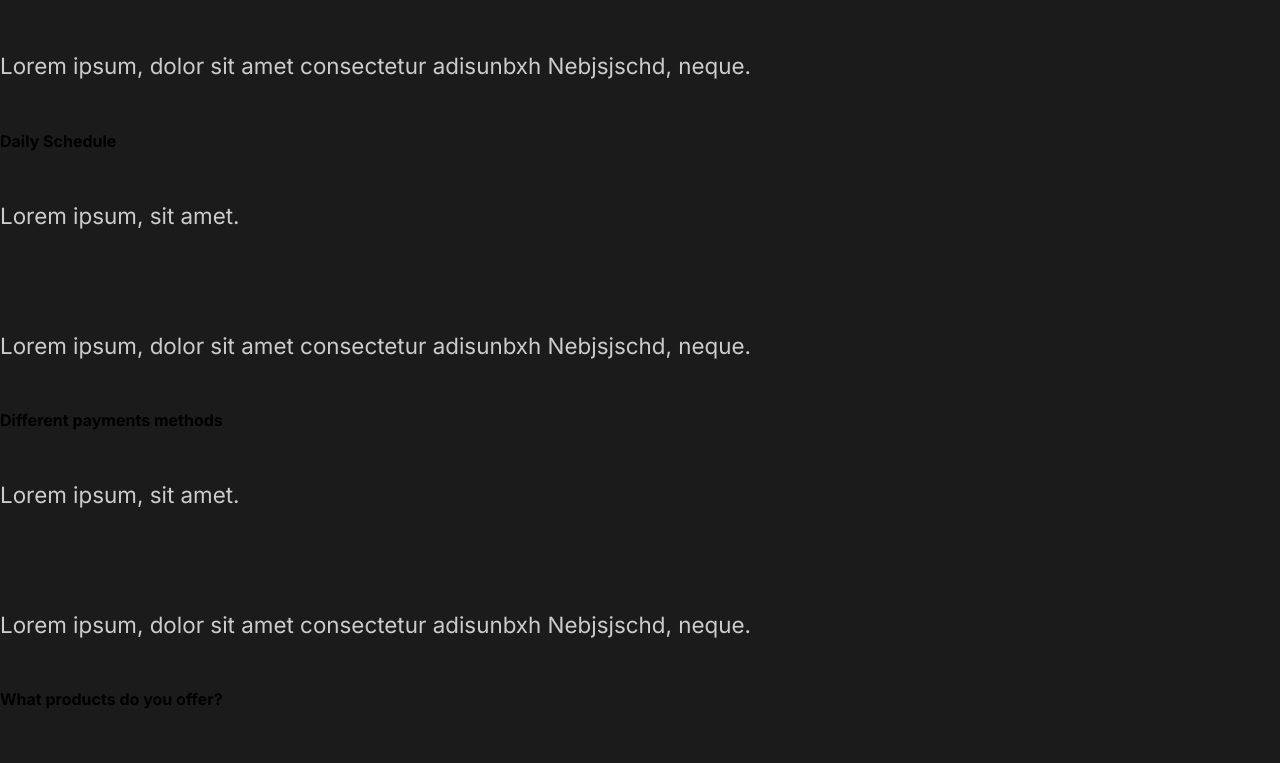
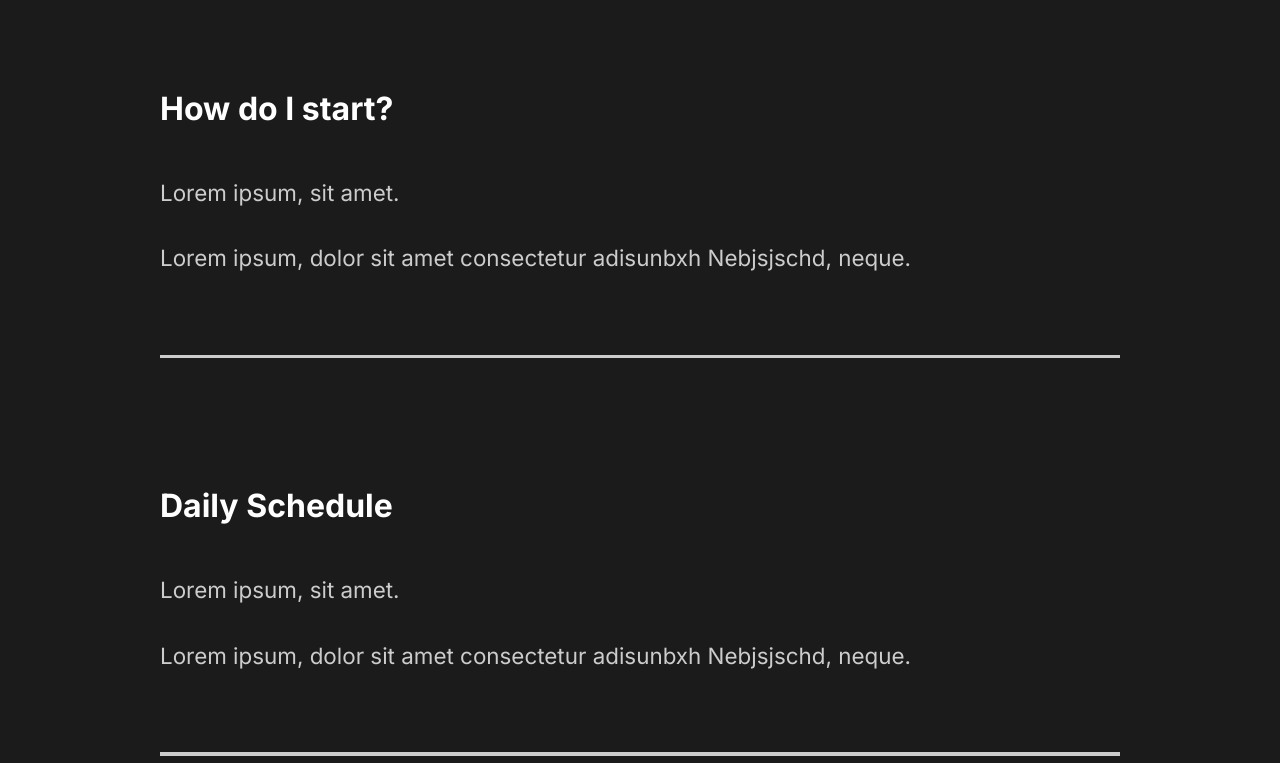
Before and after one commit to adyashapadhy/capture-portfolio, a React (Create React App) app: page / in a window 1280 px wide. Shown: the part 2296-3059 px from the top of the page. Built offline with nearby package versions, Linux system fonts and the light colour scheme.

Commit message:
Styling faq section

```diff
--- a/src/components/FaqSection.js
+++ b/src/components/FaqSection.js
@@ -1,9 +1,10 @@
-
+import styled from 'styled-components';
+import {About} from '../Styles'
 
 const FaqSection = () => {
     return(
-        <div className="faq">
-            <div className="faq">
+        <Faq>
+
                 <h2>Any Questions <span>FAQ</span></h2>
                 <div className="question">
                     <h4>How do I start?</h4>
@@ -14,6 +15,7 @@
                             Nebjsjschd, neque.
                         </p>
                     </div>
+                    <div className="faq-line"></div>
                 </div>
                 <div className="question">
                     <h4>Daily Schedule</h4>
@@ -24,6 +26,7 @@
                             Nebjsjschd, neque.
                         </p>
                     </div>
+                    <div className="faq-line"></div>
                 </div>
                 <div className="question">
                     <h4>Different payments methods</h4>
@@ -34,6 +37,7 @@
                             Nebjsjschd, neque.
                         </p>
                     </div>
+                    <div className="faq-line"></div>
                 </div>
                 <div className="question">
                     <h4>What products do you offer?</h4>
@@ -44,10 +48,38 @@
                             Nebjsjschd, neque.
                         </p>
                     </div>
+                    <div className="faq-line"></div>
                 </div>
-            </div>
-        </div>
+            </Faq>
+
     )
 }
 
+const Faq = styled(About)`
+    display: block;
+    span{
+        display:block;
+    }
+    h2{
+        padding-bottom: 2rem;
+        font-weight: lighter;
+    }
+    .faq-line{
+        background: #cccccc;
+        height: 0.2rem;
+        margin: 2rem 0rem;
+        width: 100%;
+    }
+    .question{
+        padding: 3rem 0rem;
+        cursor: pointer;
+    }
+    .answer{
+        padding: 2rem 0rem;
+        p{
+            padding: 1rem 0rem;
+        }
+    }
+`;
+
 export default FaqSection;
--- a/src/components/GlobalStyle.js
+++ b/src/components/GlobalStyle.js
@@ -39,7 +39,7 @@
     }
     h4{
         font-weight: bold;
-
+        font-size: 2rem;
     }
     a{
         font-size: 1.1rem;
```
